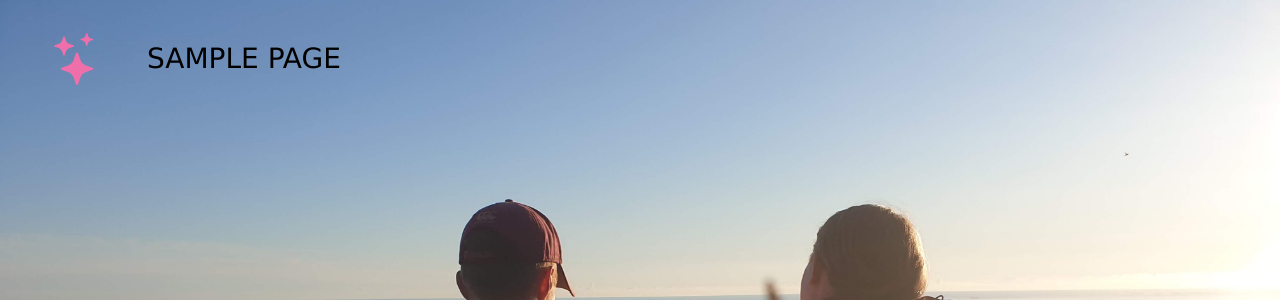
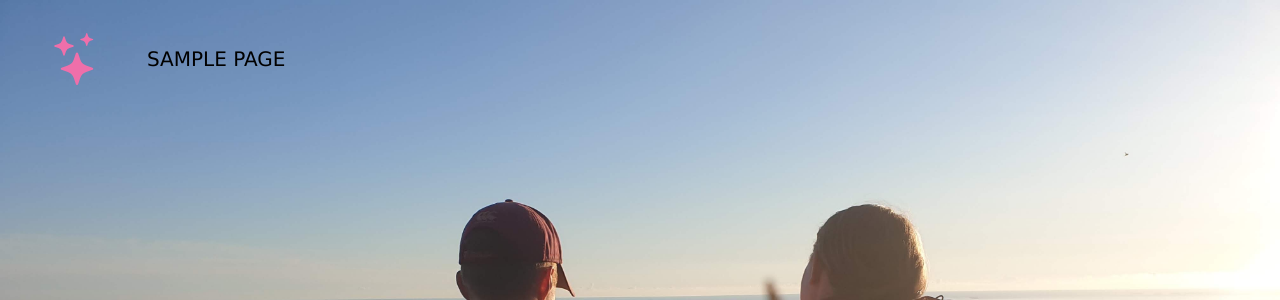
Before and after one commit to hafager/wedding-app, a Django app: page / in a window 1280 px wide. Shown: the top 300 px of the page. Run offline with Django 3.2, Linux system fonts and the light colour scheme; tables that the repository leaves empty hold one stand-in row (values such as "Sample post"); some libraries are stand-ins or nearby versions.

Commit message:
Updates navbar fontsize. Updates dockerfile.

```diff
--- a/mainsite/static/mainsite/style.css
+++ b/mainsite/static/mainsite/style.css
@@ -6,7 +6,7 @@
 justify-content: space-between;
 }
 .navbar-light .navbar-nav .nav-link {
-  font-size: 28px;
+  font-size: 20px;
   color: black;
   opacity: 1;
   margin-top: 20px;
```
Also changed, not shown: 1 other file.
